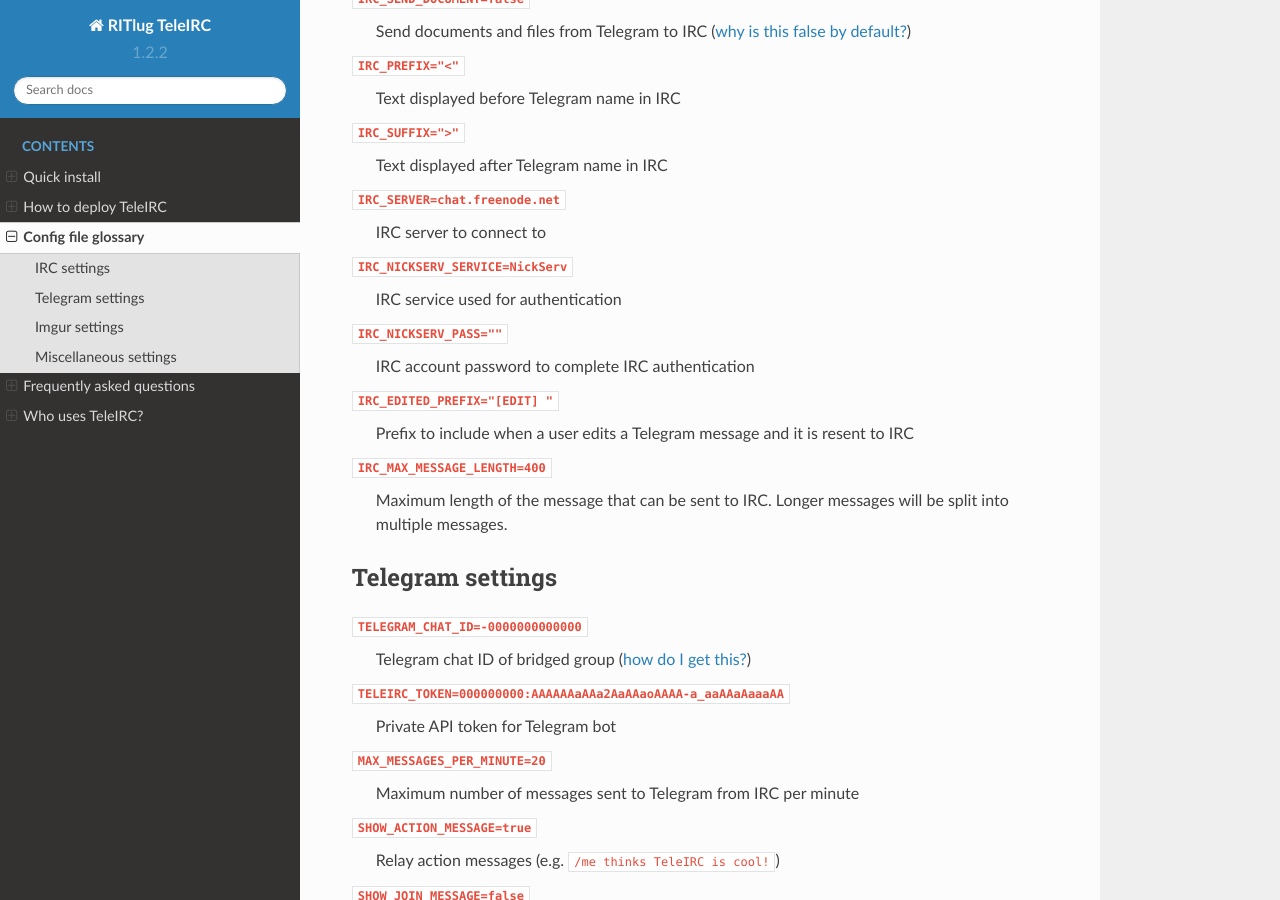
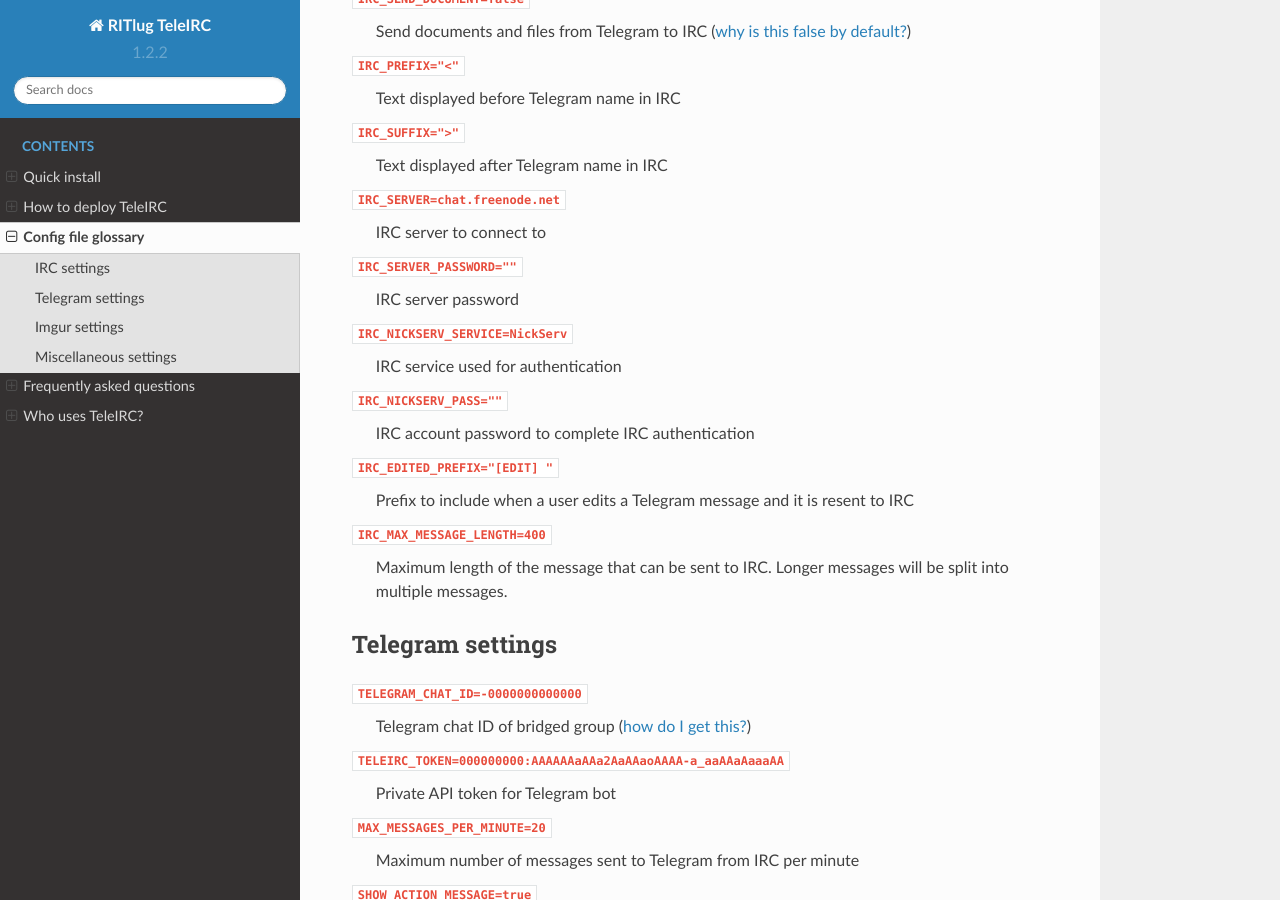
Before and after one commit to RITlug/teleirc, a Sphinx documentation site: the page built from docs/config-file-glossary.rst, in a window 1280 px wide and 900 px high, scrolled down 568 px. Built offline with Sphinx 7.4.7 and the Read the Docs theme 2.0.0, drawn with Linux system fonts in a browser that asks for light colours; formulas are drawn with MathJax 3.

Commit message:
Add IRC server option to config glossary.

```diff
--- a/docs/config-file-glossary.rst
+++ b/docs/config-file-glossary.rst
@@ -34,6 +34,9 @@ IRC settings
 
 ``IRC_SERVER=chat.freenode.net``
     IRC server to connect to
+
+``IRC_SERVER_PASSWORD=""``
+    IRC server password
 
 ``IRC_NICKSERV_SERVICE=NickServ``
     IRC service used for authentication
```
